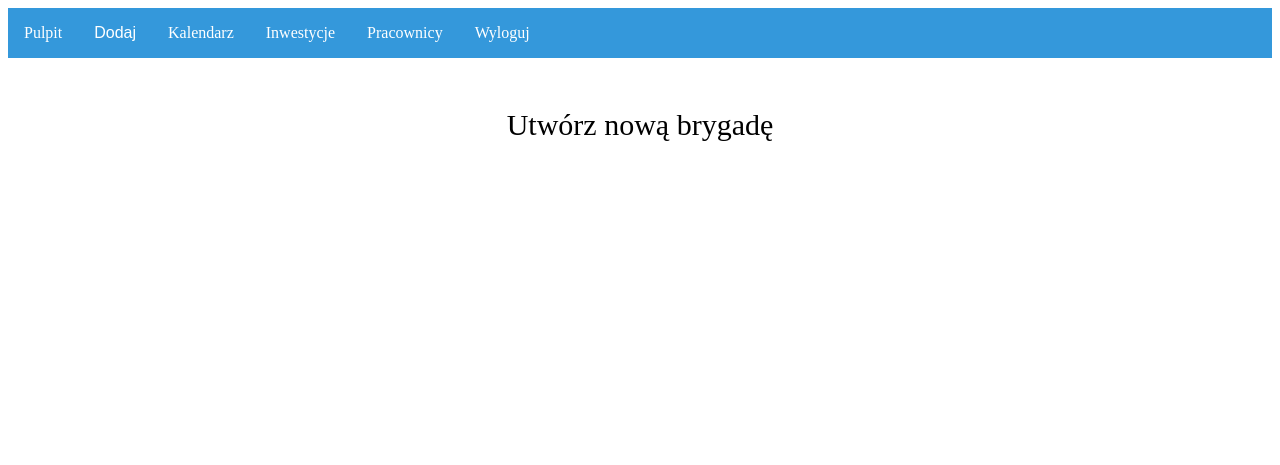
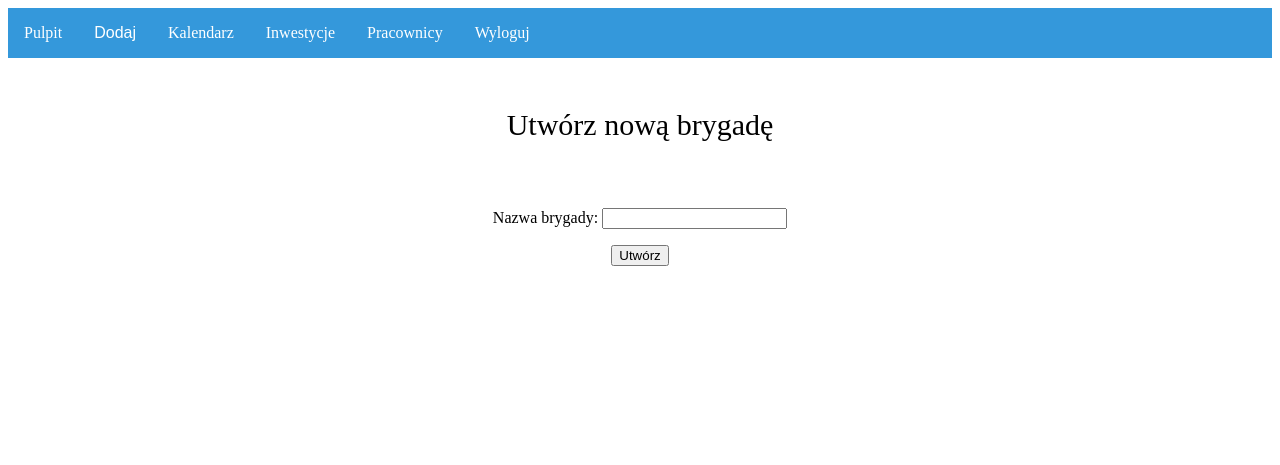
Before and after one commit to pparkitny/Manage_Your_Company_App, a Django app: page /add-squad/ in a window 1280 px wide. Shown: the top 465 px of the page. Run offline with Django 3.2, Linux system fonts and the light colour scheme; the visitor is signed in with stand-in values (Sample User, id 1).

Commit message:
Add new form to add new squad. Edit html file to show this form. Edit view of adding new squad

```diff
--- a/oze_project/management_app/forms.py
+++ b/oze_project/management_app/forms.py
@@ -34,3 +34,12 @@ class EmployeeAddForm(forms.Form):
     last_name = forms.CharField(label='Naziwsko')
     position = forms.ChoiceField(label='Stanowisko', choices=POSITION)
     squad = forms.ModelChoiceField(label='Brygada', queryset=Squad.objects.all(), required=False)
+
+
+def squad_name_not_taken(name):
+    if Squad.objects.filter(name=name):
+        raise ValidationError('Podana nazwa jest już zajęta.')
+
+
+class SquadAddForm(forms.Form):
+    name = forms.CharField(label='Nazwa brygady', validators=[squad_name_not_taken])
--- a/oze_project/management_app/templates/add_squad.html
+++ b/oze_project/management_app/templates/add_squad.html
@@ -5,4 +5,12 @@
         Utwórz nową brygadę
     </p>
 </div>
+<div class="center">
+        <form method="post" class="center">
+            {% csrf_token %}
+            {{ form.as_p }}
+            <input type="submit" value="Utwórz">
+        </form>
+    <h1>{{ message }}</h1>
+</div>
 {% endblock %}
--- a/oze_project/management_app/views.py
+++ b/oze_project/management_app/views.py
@@ -1,12 +1,12 @@
 from django.shortcuts import render
 from django.http import HttpResponse
 from django.views import View
-from .forms import LoginForm, RegisterForm, EmployeeAddForm
+from .forms import LoginForm, RegisterForm, EmployeeAddForm, SquadAddForm
 from django.shortcuts import render, redirect
 from django.contrib.auth import authenticate, login, logout
 from django.contrib.auth.models import User
 from django.contrib.auth.mixins import LoginRequiredMixin
-from .models import Employee, SquadInvestment, POSITION
+from .models import Employee, SquadInvestment, POSITION, Squad
 
 
 class MainSite(View):
@@ -105,7 +105,7 @@ class AddEmployee(LoginRequiredMixin, View):
             position = form.cleaned_data['position']
             squad = form.cleaned_data['squad']
             # Create new employee
-            employee = Employee.objects.create(
+            Employee.objects.create(
                 first_name=first_name,
                 last_name=last_name,
                 position=position,
@@ -122,10 +122,18 @@ class AddSquad(LoginRequiredMixin, View):
     login_url = '/login/'
 
     def get(self, request):
-        return render(request, 'add_squad.html')
+        form = SquadAddForm()
+        return render(request, 'add_squad.html', {'form': form})
 
     def post(self, request):
-        return render(request, 'add_squad.html')
+        form = SquadAddForm(request.POST)
+        if form.is_valid():
+            name = form.cleaned_data['name']
+            # Create new squad
+            Squad.objects.create(name=name)
+            return redirect(f'/add-squad/')
+        else:
+            return render(request, 'add_squad.html', {'form': form})
 
 
 class AddInvestment(LoginRequiredMixin, View):
```
